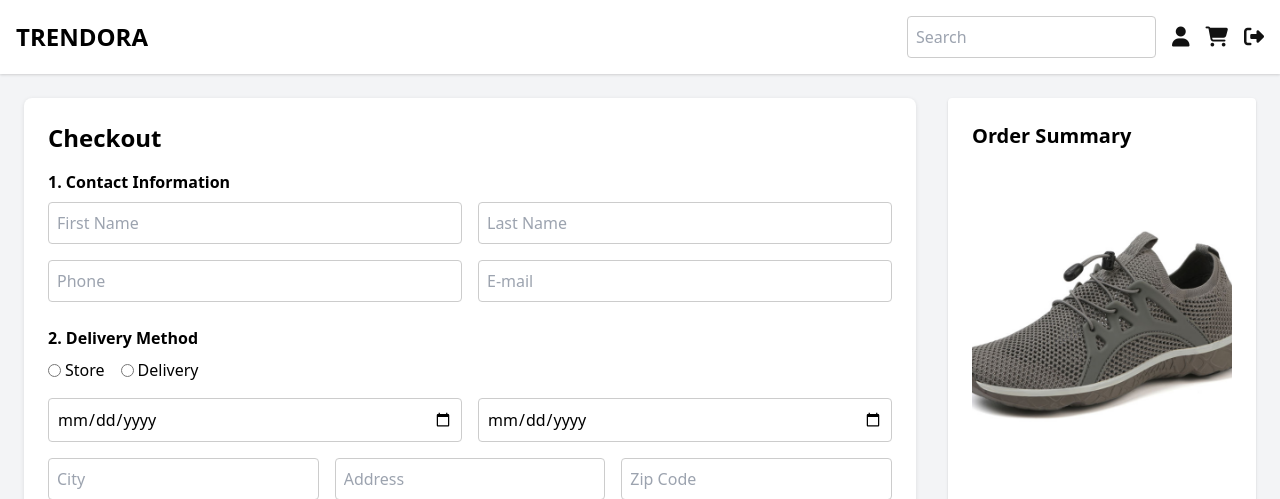
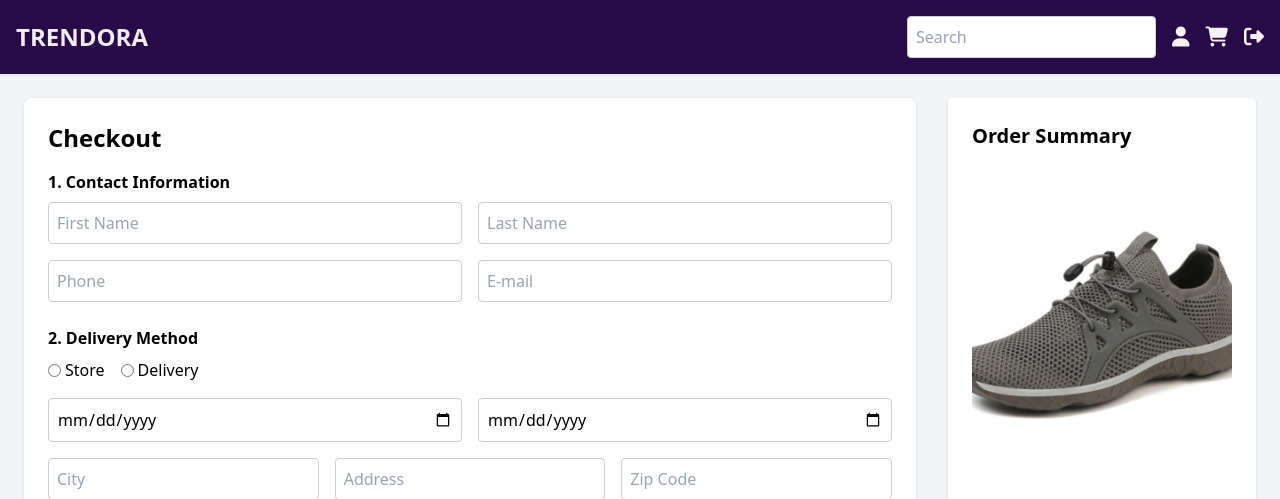
Before and after one commit to llonne-dellosa25/Trendora, a PHP site: page /checkout.html in a window 1280 px wide. Shown: the top 499 px of the page. Run offline with PHP 8.4, Linux system fonts and the light colour scheme.

Commit message:
Update text color in checkout.css for better readability; adjust header background in checkout.html

```diff
--- a/checkout.css
+++ b/checkout.css
@@ -38,7 +38,7 @@ body {
   display: flex;
   gap: 1rem;
   font-size: 1.25rem;
-  color: #111;
+  color: #f7f2f2;
   cursor: pointer;
 }
 
--- a/checkout.html
+++ b/checkout.html
@@ -11,8 +11,8 @@
 
 <body class="bg-gray-100 font-sans">
   <!-- Header -->
-  <header class="header flex justify-between items-center p-4 bg-white shadow">
-    <div class="logo text-2xl font-bold text-black">TRENDORA</div>
+  <header class="header flex justify-between items-center p-4">
+    <div class="logo text-2xl font-bold">TRENDORA</div>
     <div class="search-icons flex items-center gap-4">
       <input type="text" class="search-bar p-2 border rounded" placeholder="Search" />
       <div class="icon-group flex gap-4 text-xl">
```
